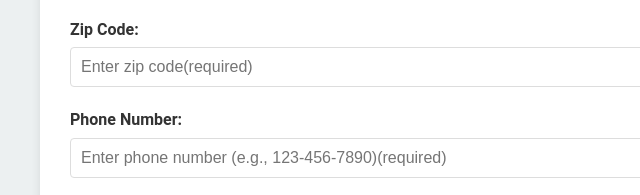
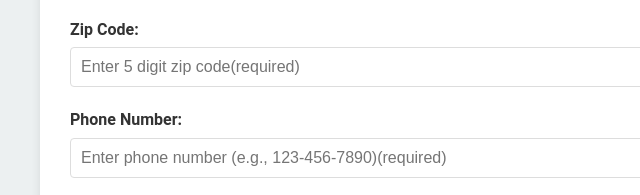
Before and after one commit to jinwoobaek100/CS340-Step3, a website: page public/stores.html in a window 1280 px wide. Shown: the part 533-728 px from the top of the page, 0-640 px from the left. Drawn offline with Linux system fonts and the light colour scheme; no server answers.

Commit message:
Updated zip code place holder to indicate to the user that 5 digits are required

```diff
--- a/public/stores.html
+++ b/public/stores.html
@@ -26,7 +26,7 @@
                 <input type="text" id="state" name="state" required placeholder="Enter state(required)">
 
                 <label for="zipCode">Zip Code:</label>
-                <input type="text" id="zipCode" name="zipCode" required placeholder="Enter zip code(required)" pattern="\d{5}">
+                <input type="text" id="zipCode" name="zipCode" required placeholder="Enter 5 digit zip code(required)" pattern="\d{5}">
 
                 <label for="phoneNumber">Phone Number:</label>
                 <input type="tel" id="phoneNumber" name="phoneNumber" required placeholder="Enter phone number (e.g., 123-456-7890)(required)" pattern="[0-9]{3}-[0-9]{3}-[0-9]{4}">
```
